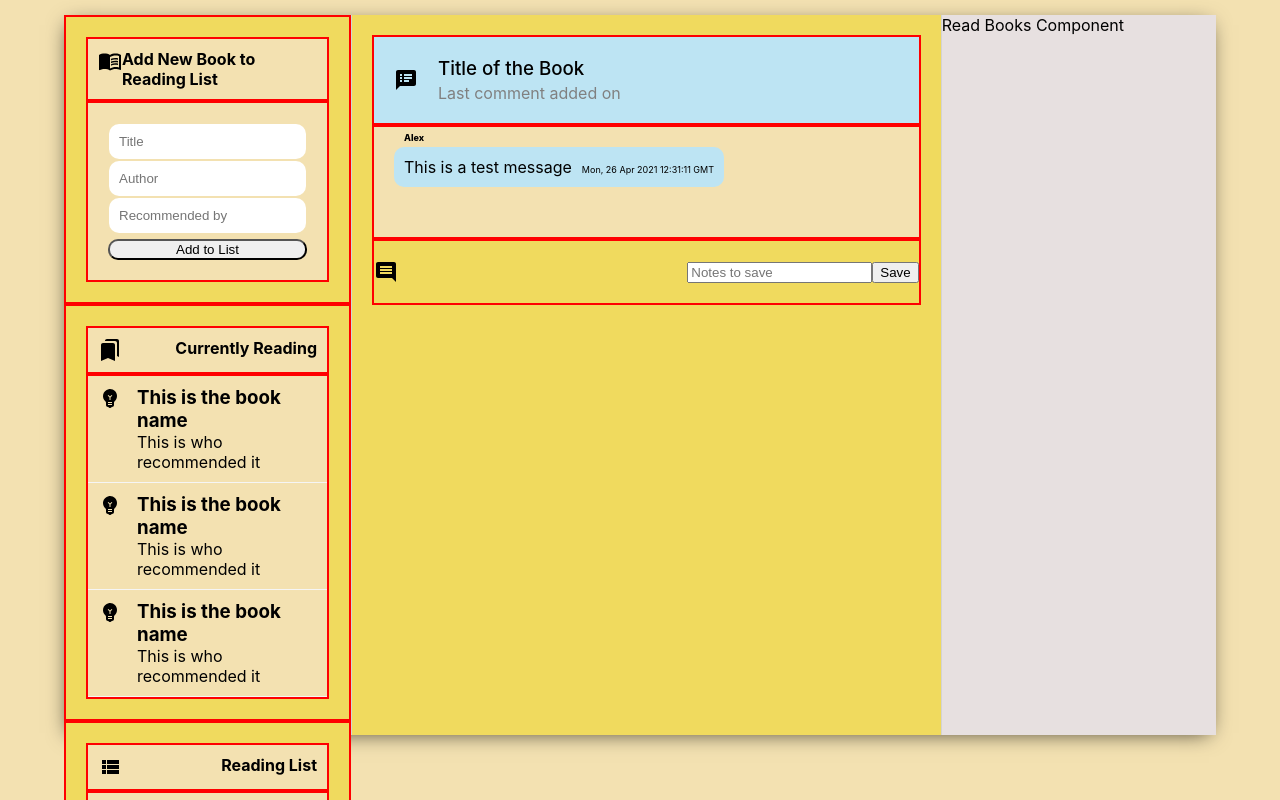
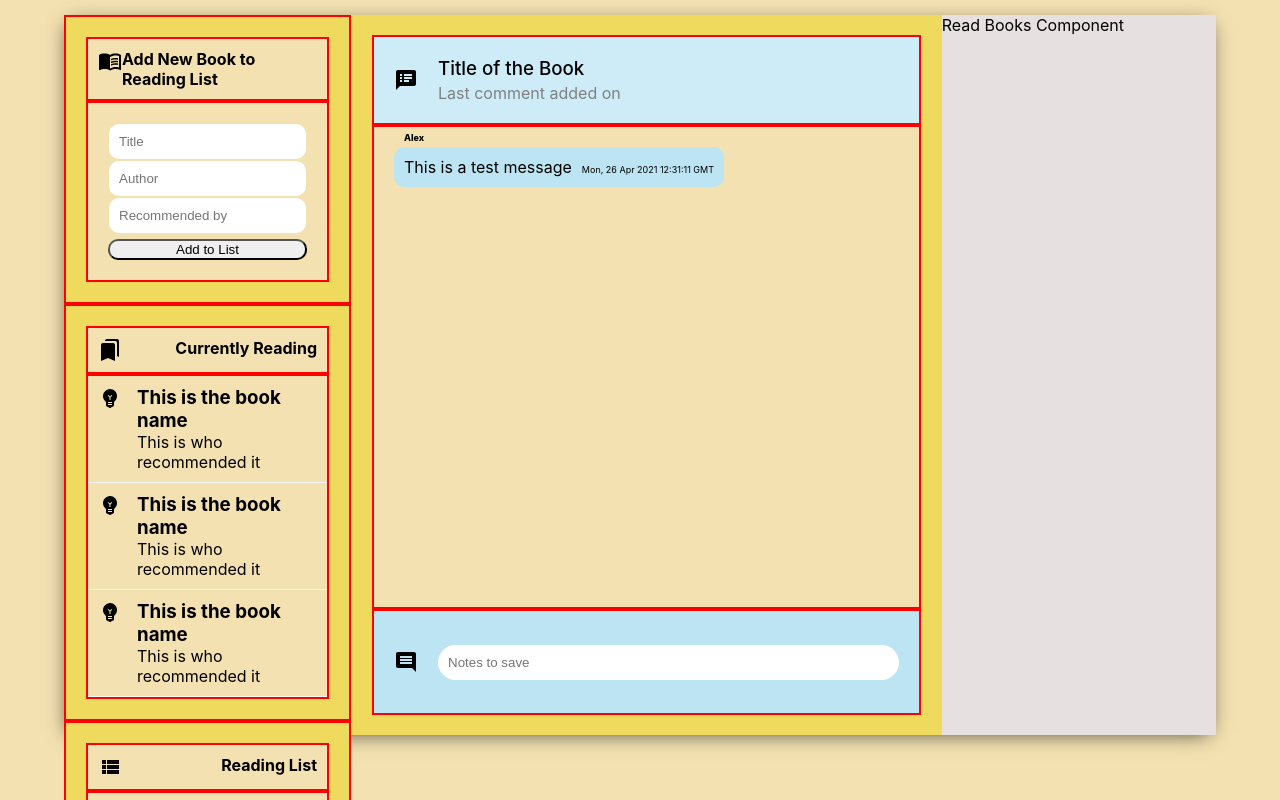
Before and after one commit to adospinoiu/MERN_Reading_List, a React (Create React App) app in the folder reading_list-front-end/: page / in a window 1280 px wide. Shown: the top 800 px of the page. Built offline with nearby package versions, Linux system fonts and the light colour scheme.

Commit message:
Completed css for third-sub-component of the middle component

```diff
--- a/reading_list-front-end/src/BookNotes.css
+++ b/reading_list-front-end/src/BookNotes.css
@@ -13,7 +13,7 @@
     display: flex;
     align-items: center;
     border-bottom: 1px solid lightgrey;
-    background-color: rgb(189, 228, 243);
+    background-color: rgb(205, 236, 248);
 
     border: 2px solid red;
 }
@@ -36,11 +36,13 @@
 /* ### Body Section ### */
 
 .booknotes__body {
+    flex: 1;
     padding: 20px;
-    display: flex;
+
     align-items: center;
     border-bottom: 1px solid lightgrey;
     background-color: rgb(243, 225, 177);
+
     border: 2px solid red;
 }
 
@@ -67,12 +69,38 @@
 }
 /* ############################# */
 
-
+/* ### Footer Section ### */
 .booknotes__footer {
+    padding: 20px;
     display: flex;
     justify-content: space-between;
     align-items: center;
     height: 62px;
     border-top: 1px solid lightgrey;
+    background-color: rgb(189, 228, 243);
+
     border: 2px solid red;
 }
+
+.booknotes__footer > form {
+    flex: 1;
+    display: flex;
+}
+
+.booknotes__footer > form > input {
+    flex: 1;
+    outline-width: 0;
+    border-radius: 30px;
+    padding: 10px;
+    border: none;
+}
+
+/* This hides the button, but can use ENTER on the keyboard */
+.booknotes__footer > form > button {
+    display: none;
+}
+
+.booknotes__footer > .MuiSvgIcon-root {
+    padding-right: 20px;
+    color: rgb(0, 0, 0);
+}
```
